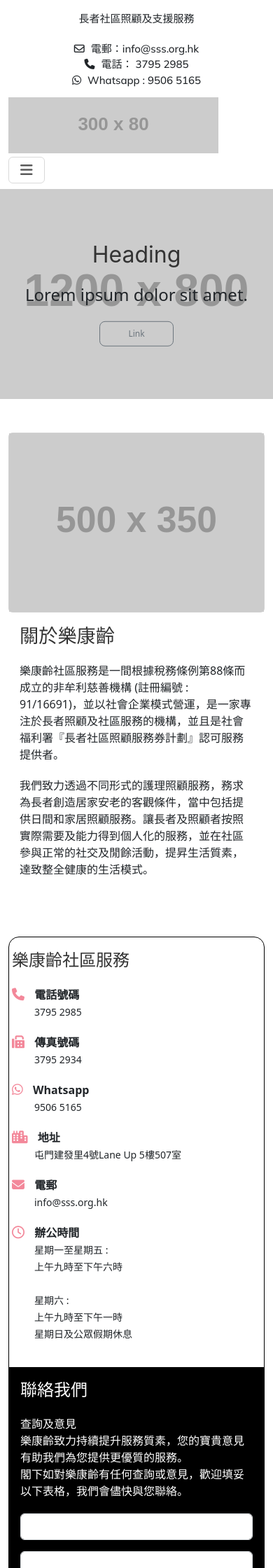
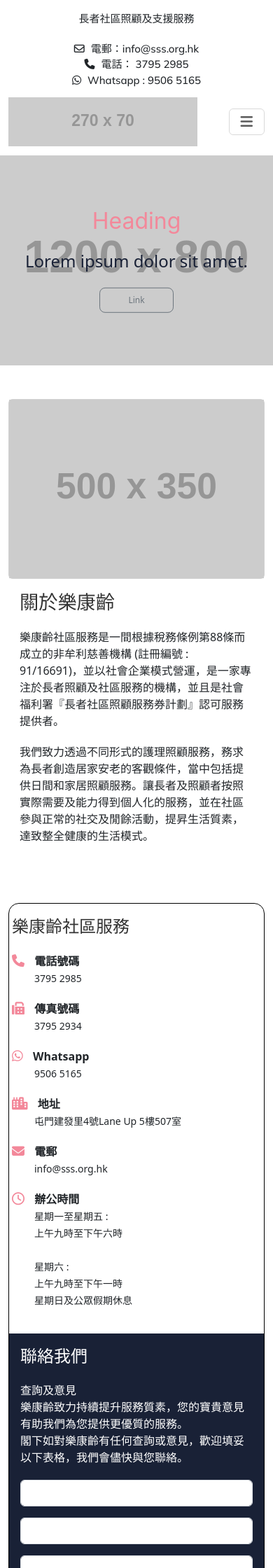
Before and after one commit to Do-Test-Live/W-Hong-Man-Association-Ltd, a PHP site: page / in a window 390 px wide. Shown: the top 2240 px of the page at 70% size. Run offline with PHP 8.4, Linux system fonts and the light colour scheme; grey boxes labelled with a size stand in for pictures from a placeholder-image service; some libraries are stand-ins or nearby versions.

Commit message:
update all

```diff
--- a/assets/css/style.css
+++ b/assets/css/style.css
@@ -3,7 +3,7 @@
 :root {
     --color-white: #ffffff;
     --color-black: #000000;
-    --color-blue: #283454;
+    --color-blue: #192136;
     --color-pink: #f3889a;
     --color-grey: #828690;
     --color-light: #f8f7f4;
@@ -65,10 +65,12 @@
 
 .uk-slideshow-items h1 {
     font-size: 5rem;
+    color: var(--color-pink);
 }
 
 .uk-slideshow-items p {
     font-size: 3.5rem;
+    color: var(--color-blue);
 }
 
 .uk-slideshow-items .btn {
@@ -90,7 +92,7 @@
 }
 
 .hmal-contact-form {
-    background: var(--color-black);
+    background: var(--color-blue);
     padding: 1rem;
     color: var(--color-white);
     border-radius: 0 15px 15px 0;
@@ -223,7 +225,7 @@
         padding-right: unset;
     }
 
-    .d-flex {
+    .hmal-header-top .d-flex {
         display: unset !important;
     }
 
@@ -257,4 +259,9 @@
     .hmal-contact-form{
         border-radius: 0 0 15px 15px;
     }
+
+    #hmal-scrollToTop {
+        bottom: 25px;
+        right: 10px;
+    }
 }
--- a/index.html
+++ b/index.html
@@ -40,7 +40,7 @@
     <nav class="navbar navbar-expand-lg">
         <div class="container-fluid">
             <a class="navbar-brand" href="#">
-                <img src="https://placehold.co/300x80/png" class="img-fluid" alt=""/>
+                <img src="https://placehold.co/270x70/png" class="img-fluid" alt=""/>
             </a>
             <button class="navbar-toggler" type="button" data-bs-toggle="collapse"
                     data-bs-target="#navbarSupportedContent" aria-controls="navbarSupportedContent"
@@ -317,7 +317,7 @@
         <div class="container">
             <div class="row">
                 <div class="col-lg-6">
-                    <p class="mt-3">
+                    <p class="mt-3 text-lg-start text-center">
                         Copyright © 2021 樂康齡社區服務, All Rights Reserved.
                     </p>
                 </div>
```
